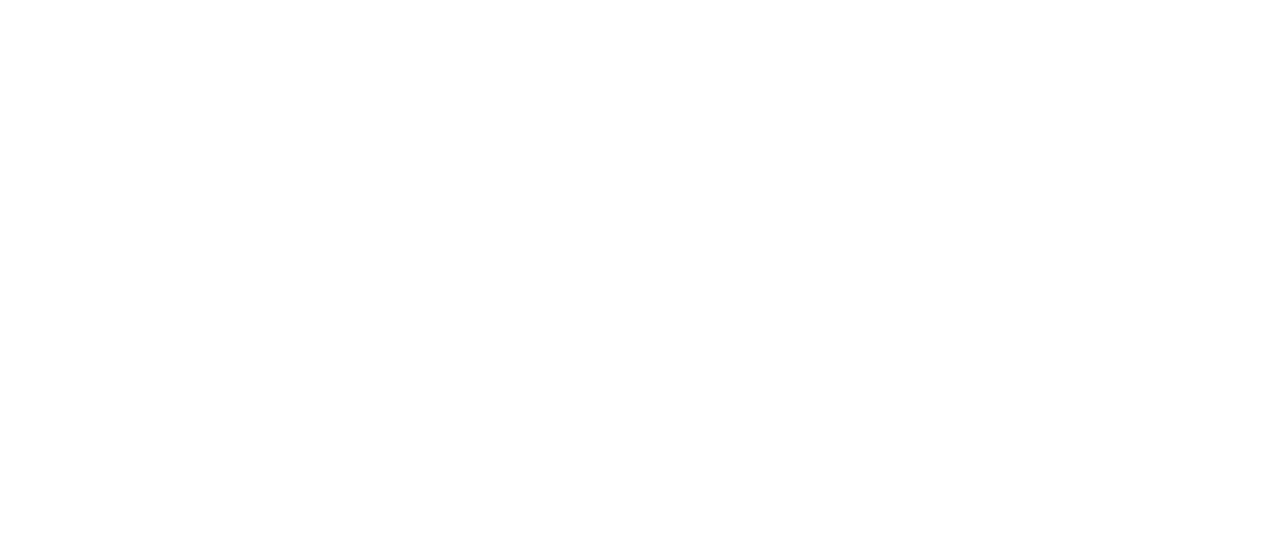
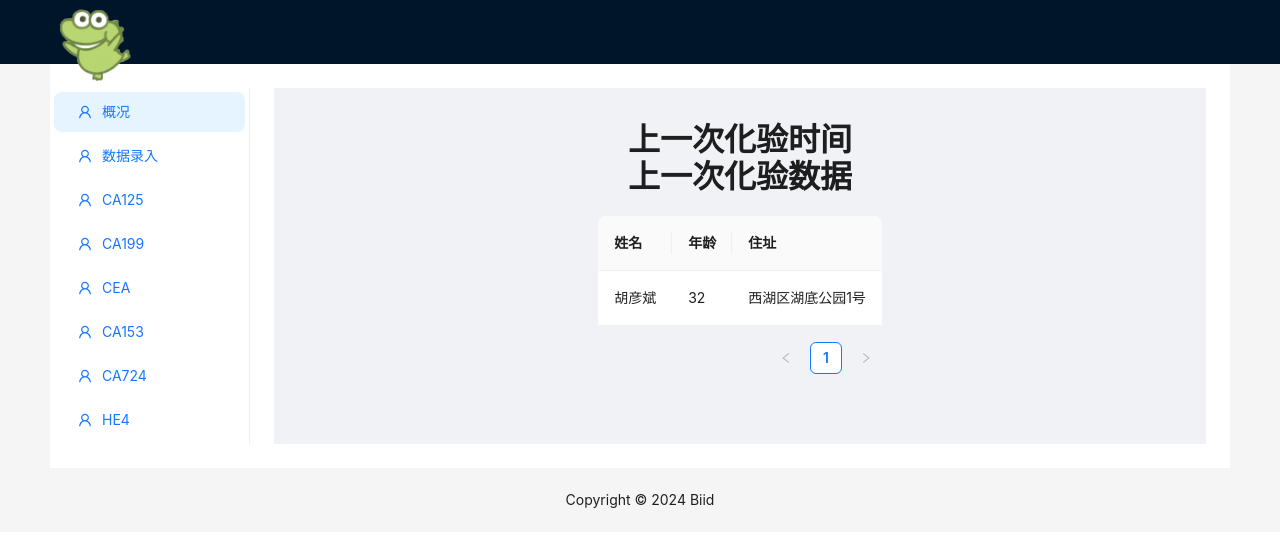
Before and after one commit to Biiddd/Health-Record-System, a Vue app: page /overview in a window 1280 px wide. Before the commit this address had no page. Shown: the top 546 px of the page. Built offline with nearby package versions, Linux system fonts and the light colour scheme.

Commit message:
前端显示界面优化

```diff
--- /dev/null
+++ b/src/components/Charts.vue
@@ -0,0 +1,37 @@
+<template>
+  <div id="main" style="width: 600px; height: 400px;"></div>
+</template>
+
+<script setup>
+import { ref, onMounted } from 'vue'
+import * as echarts from 'echarts'
+
+const myChart = ref(null)
+
+onMounted(() => {
+  myChart.value = echarts.init(document.getElementById('main'));
+
+  const option = {
+    title: {
+      text: 'ECharts 入门示例'
+    },
+    tooltip: {},
+    legend: {
+      data: ['销量']
+    },
+    xAxis: {
+      data: ['衬衫', '羊毛衫', '雪纺衫', '裤子', '高跟鞋', '袜子']
+    },
+    yAxis: {},
+    series: [
+      {
+        name: '销量',
+        type: 'bar',
+        data: [5, 20, 36, 10, 10, 20]
+      }
+    ]
+  };
+
+  myChart.value.setOption(option);
+})
+</script>
--- a/src/components/Home.vue
+++ b/src/components/Home.vue
@@ -1,57 +1,135 @@
 <template>
-  <a-layout class="layout">
-    <a-layout-header>
-      <div class="logo" />
-      <a-menu
-          v-model:selectedKeys="selectedKeys"
-          theme="dark"
-          mode="horizontal"
-          :style="{ lineHeight: '64px' }"
-      >
-        <a-menu-item key="1">nav 1</a-menu-item>
-        <a-menu-item key="2">nav 2</a-menu-item>
-        <a-menu-item key="3">nav 3</a-menu-item>
-      </a-menu>
+  <a-layout>
+    <a-layout-header class="header">
+      <div class="logo">
+        <img src="@/assets/logo.png" alt="logo"/>
+      </div>
     </a-layout-header>
     <a-layout-content style="padding: 0 50px">
-      <div :style="{ background: '#fff', padding: '24px', minHeight: '280px' }">Content</div>
+      <a-layout style="padding: 24px 0; background: #fff">
+        <a-layout-sider width="200" style="background: #fff">
+          <a-menu
+              v-model:selectedKeys="selectedKeys2"
+              v-model:openKeys="openKeys"
+              mode="inline"
+              style="height: 100%"
+          >
+
+            <router-link to="/Overview">
+              <a-menu-item key="1">
+                <user-outlined />
+                <span>概况</span>
+              </a-menu-item>
+            </router-link>
+
+            <router-link to="/inputdata">
+              <a-menu-item key="2">
+                <user-outlined />
+                <span>数据录入</span>
+              </a-menu-item>
+            </router-link>
+
+            <router-link :to="{ path: '/charts/ca125' }" tag="div" class="custom-menu-item">
+              <a-menu-item key="3">
+                <user-outlined />
+                <span>CA125</span>
+              </a-menu-item>
+            </router-link>
+
+            <router-link :to="{ path: '/charts/ca199' }" tag="div" class="custom-menu-item">
+              <a-menu-item key="4">
+                <user-outlined />
+                <span>CA199</span>
+              </a-menu-item>
+            </router-link>
+
+            <router-link :to="{ path: '/charts/cea' }" tag="div" class="custom-menu-item">
+              <a-menu-item key="5">
+                <user-outlined />
+                <span>CEA</span>
+              </a-menu-item>
+            </router-link>
+
+            <router-link :to="{ path: '/charts/ca153' }" tag="div" class="custom-menu-item">
+              <a-menu-item key="6">
+                <user-outlined />
+                <span>CA153</span>
+              </a-menu-item>
+            </router-link>
+
+            <router-link :to="{ path: '/charts/ca724' }" tag="div" class="custom-menu-item">
+              <a-menu-item key="7">
+                <user-outlined />
+                <span>CA724</span>
+              </a-menu-item>
+            </router-link>
+
+            <router-link :to="{ path: '/charts/he4' }" tag="div" class="custom-menu-item">
+              <a-menu-item key="8">
+                <user-outlined />
+                <span>HE4</span>
+              </a-menu-item>
+            </router-link>
+
+          </a-menu>
+        </a-layout-sider>
+        <a-layout-content :style="{ padding: '0 24px', minHeight: '280px' }">
+          <router-view/>
+        </a-layout-content>
+      </a-layout>
     </a-layout-content>
     <a-layout-footer style="text-align: center">
       Copyright © 2024 Biid
     </a-layout-footer>
   </a-layout>
 </template>
-<script>
+<script lang="ts" setup>
 import { ref } from 'vue';
-const selectedKeys = ref(['2']);
-export default {
-  name: 'Homepage',
-data() {
-  return {
-    selectedKeys: ['1'],
-  };
-},
-};
+import {useRouter} from "vue-router";
+import { UserOutlined, LaptopOutlined, NotificationOutlined } from '@ant-design/icons-vue';
+const selectedKeys2 = ref<string[]>(['1']);
+const openKeys = ref<string[]>(['sub1']);
+const router = useRouter();
+console.log('s2',selectedKeys2.value)
+
+
 </script>
+
+
 <style scoped>
-.site-layout-content {
-  min-height: 280px;
-  padding: 24px;
-  background: #fff;
-}
-#components-layout-demo-top .logo {
+#components-layout-demo-top-side .logo {
   float: left;
   width: 120px;
   height: 31px;
   margin: 16px 24px 16px 0;
   background: rgba(255, 255, 255, 0.3);
 }
-.ant-row-rtl #components-layout-demo-top .logo {
+
+.ant-row-rtl #components-layout-demo-top-side .logo {
   float: right;
-  margin: 16px 0 16px 24px;
+  margin: 24px 0 16px 24px;
 }
 
-[data-theme='dark'] .site-layout-content {
-  background: #141414;
+.site-layout-background {
+  background: #fff;
+}
+
+/* 在你的样式表中添加如下的样式规则 */
+.custom-menu-item {
+  margin-bottom: 10px; /* 设置按钮之间的下边距 */
+}
+.logo {
+  width: 90px; /* 设置 logo 的宽度 */
+  height: 90px; /* 设置 logo 的高度 */
+}
+
+.logo img {
+  width: 100%; /* 让图片充满 logo 容器 */
+  height: auto; /* 让高度自适应 */
+  transform: scale(0.8); /* 缩小图片至原尺寸的一半 */
+}
+
+.content {
+  padding: 20px; /* 设置右侧内容区域的内边距 */
 }
 </style>
--- /dev/null
+++ b/src/components/Input.vue
@@ -0,0 +1,80 @@
+<template>
+  <a-form
+      :label-col="labelCol"
+      :wrapper-col="wrapperCol"
+      layout="horizontal"
+      :disabled="componentDisabled"
+      style="max-width: 600px"
+  >
+    <a-form-item label="Input">
+      <a-input />
+    </a-form-item>
+    <a-form-item label="Select">
+      <a-select>
+        <a-select-option value="demo">Demo</a-select-option>
+      </a-select>
+    </a-form-item>
+    <a-form-item label="TreeSelect">
+      <a-tree-select :tree-data="treeData" />
+    </a-form-item>
+    <a-form-item label="Cascader">
+      <a-cascader :options="options" />
+    </a-form-item>
+    <a-form-item label="DatePicker">
+      <a-date-picker />
+    </a-form-item>
+    <a-form-item label="InputNumber">
+      <a-input-number />
+    </a-form-item>
+    <a-form-item label="Upload">
+      <a-upload action="/upload.do" list-type="picture-card">
+        <div>
+          <PlusOutlined />
+          <div style="margin-top: 8px">Upload</div>
+        </div>
+      </a-upload>
+    </a-form-item>
+    <a-form-item label="Button">
+      <a-button>Button</a-button>
+    </a-form-item>
+  </a-form>
+</template>
+<script setup>
+import { ref, reactive } from 'vue';
+const componentDisabled = ref(true);
+const labelCol = {
+  style: {
+    width: '150px',
+  },
+};
+const wrapperCol = {
+  span: 14,
+};
+const radioValue = ref('apple');
+const treeData = reactive([
+  {
+    title: 'Light',
+    value: 'light',
+    children: [
+      {
+        title: 'Bamboo',
+        value: 'bamboo',
+      },
+    ],
+  },
+]);
+const options = reactive([
+  {
+    value: 'zhejiang',
+    label: 'Zhejiang',
+    children: [
+      {
+        value: 'hangzhou',
+        label: 'Hangzhou',
+      },
+    ],
+  },
+]);
+const checked = ref(false);
+
+</script>
--- /dev/null
+++ b/src/components/Overview.vue
@@ -0,0 +1,65 @@
+<script setup>
+
+</script>
+
+<template>
+  <div class="main">
+    <div style="font-size: 32px; font-weight: bolder">
+      上一次化验时间
+    </div>
+    <div style="font-size: 32px; font-weight: bolder">
+      上一次化验数据
+    </div>
+    <div style="padding: 20px">
+      <a-table :dataSource="dataSource" :columns="columns" />
+    </div>
+  </div>
+
+</template>
+
+<script>
+export default {
+  setup() {
+    return {
+      dataSource: [
+        {
+          key: '1',
+          name: '胡彦斌',
+          age: 32,
+          address: '西湖区湖底公园1号',
+        },
+      ],
+
+      columns: [
+        {
+          title: '姓名',
+          dataIndex: 'name',
+          key: 'name',
+        },
+        {
+          title: '年龄',
+          dataIndex: 'age',
+          key: 'age',
+        },
+        {
+          title: '住址',
+          dataIndex: 'address',
+          key: 'address',
+        },
+      ],
+    };
+  },
+};
+</script>
+
+<style scoped>
+.main {
+  display: flex;
+  flex-direction: column;
+  align-items: center;
+  justify-content: center;
+  height: 100%;
+  background-color: #f0f2f5;
+}
+
+</style>
--- a/src/router/index.js
+++ b/src/router/index.js
@@ -1,20 +1,36 @@
 import { createRouter, createWebHistory } from 'vue-router';
-import { defineComponent } from 'vue';
-import Login from '@/components/Login.vue'; // 导入 Login 组件
-import HomePage from '@/components/Home.vue'; // 导入 Home 组件
+import HomePage from '@/components/Home.vue';
+
 
 const routes = [
     {
         path: '/',
         name: 'Login',
-        component: Login // 使用 defineComponent 定义 Login 组件
+        component: import('@/components/Login.vue')
     },
     {
         path: '/home',
         name: 'Home',
-        component: HomePage // 直接使用 Home 组件
+        component: HomePage,
+        redirect: '/overview',
+        children: [
+            {
+                path: '/overview',
+                name: 'Overview',
+                component: import('@/components/Overview.vue')
+            },
+            {
+                path: '/inputdata',
+                name: 'InputData',
+                component: import('@/components/Input.vue')
+            },
+            {
+                path: '/charts/:chartType',
+                name: 'Charts',
+                component:()=> import('@/components/Charts.vue')
+            }
+        ]
     },
-    // 其他路由配置...
 ];
 
 const router = createRouter({
```
Also changed, not shown: src/components/charts.vue (deleted, +0 -11 lines), src/assets/logo.png (added), 1 other file (tests, documents, lock files or other folders).
